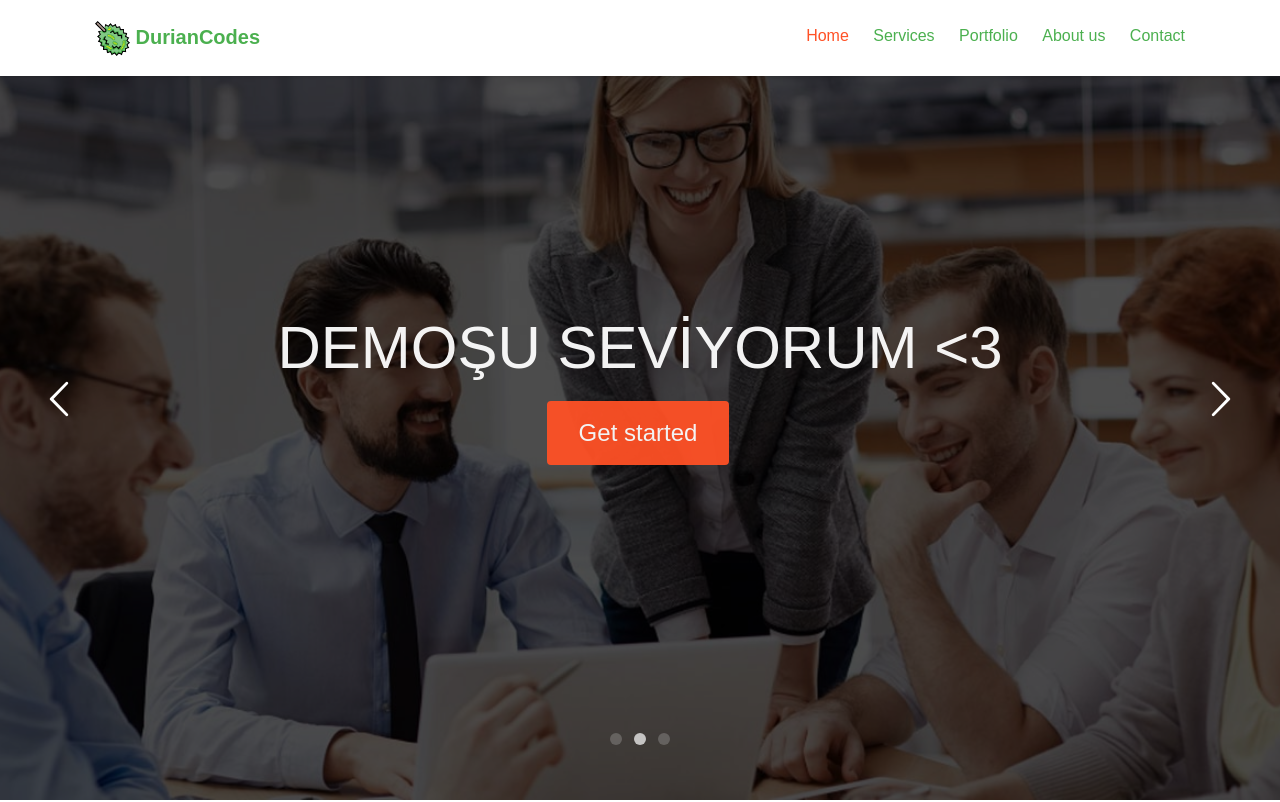
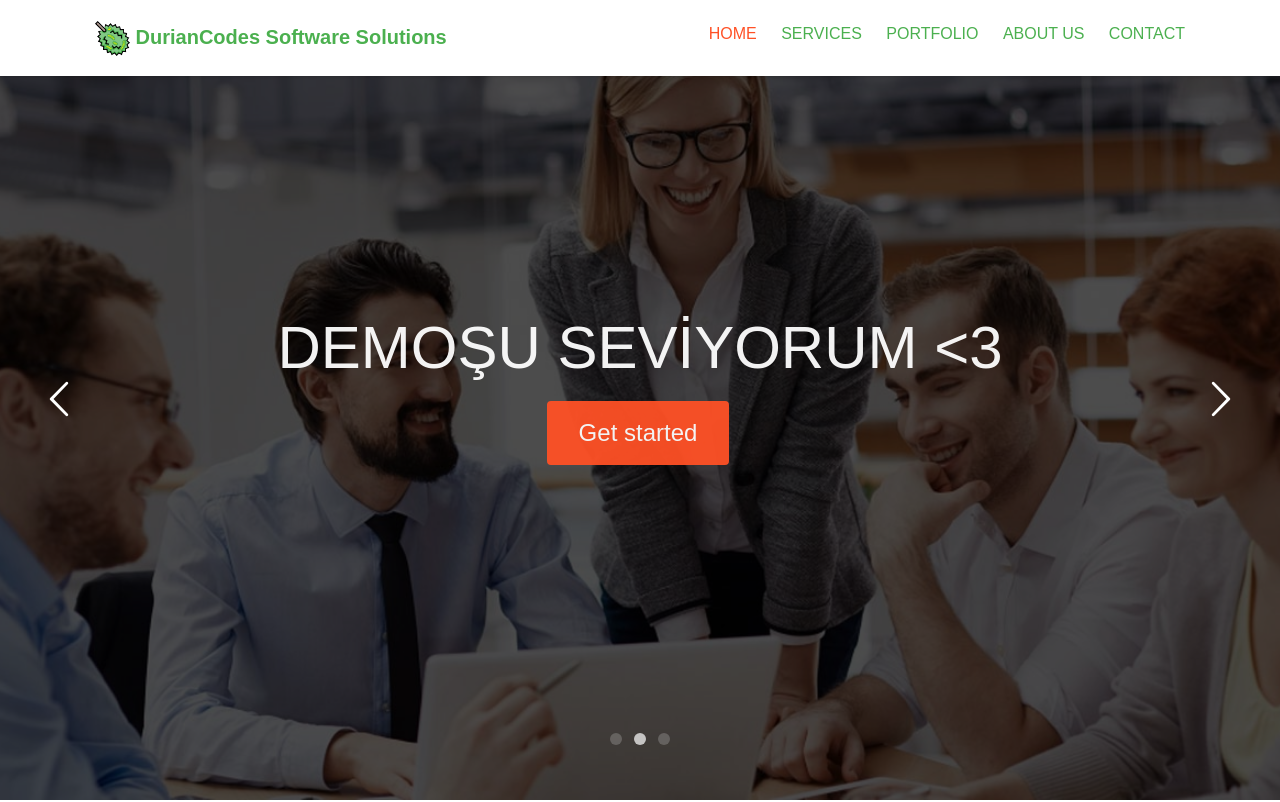
Before and after one commit to duriancodes/DurainCodes, a plain HTML site: page index.html in a window 1280 px wide. Shown: the top 802 px of the page. Drawn offline with Linux system fonts and the light colour scheme; files whose address does not match are found by name.

Commit message:
Name Edit

```diff
--- a/css/style.css
+++ b/css/style.css
@@ -125,7 +125,7 @@ h1, h2, h3, h4, h5, h6, figure {
 }
 .ubea-nav ul {
   padding: 0;
-  margin: 2px 0 0 0;
+  margin: 0px 0 0 0;
 }
 .ubea-nav ul li {
   padding: 0;
--- a/index.html
+++ b/index.html
@@ -56,16 +56,16 @@
         <div class="ubea-container">
             <div class="row">
                 <div class="col-sm-5 col-xs-12">
-                    <div id="ubea-logo"><a href="index.html"><img class="logo-image" src="images/durianLogo_v2.png"> <span/> DurianCodes</a>
+                    <div id="ubea-logo"><a href="index.html"><img class="logo-image" src="images/durianLogo_v2.png"> <span/> DurianCodes Software Solutions</a>
                     </div>
                 </div>
                 <div class="col-xs-7 text-right menu-1 main-nav">
                     <ul>
-                        <li class="active"><a href="#" data-nav-section="home">Home</a></li>
-                        <li><a href="#" data-nav-section="services">Services</a></li>
-                        <li><a href="#" data-nav-section="portfolio">Portfolio</a></li>
-                        <li><a href="#" data-nav-section="about">About us</a></li>
-                        <li><a href="#" data-nav-section="contact">Contact</a></li>
+                        <li class="active"><a href="#" data-nav-section="home">HOME</a></li>
+                        <li><a href="#" data-nav-section="services">SERVICES</a></li>
+                        <li><a href="#" data-nav-section="portfolio">PORTFOLIO</a></li>
+                        <li><a href="#" data-nav-section="about">ABOUT US</a></li>
+                        <li><a href="#" data-nav-section="contact">CONTACT</a></li>
                     </ul>
                 </div>
             </div>
```
